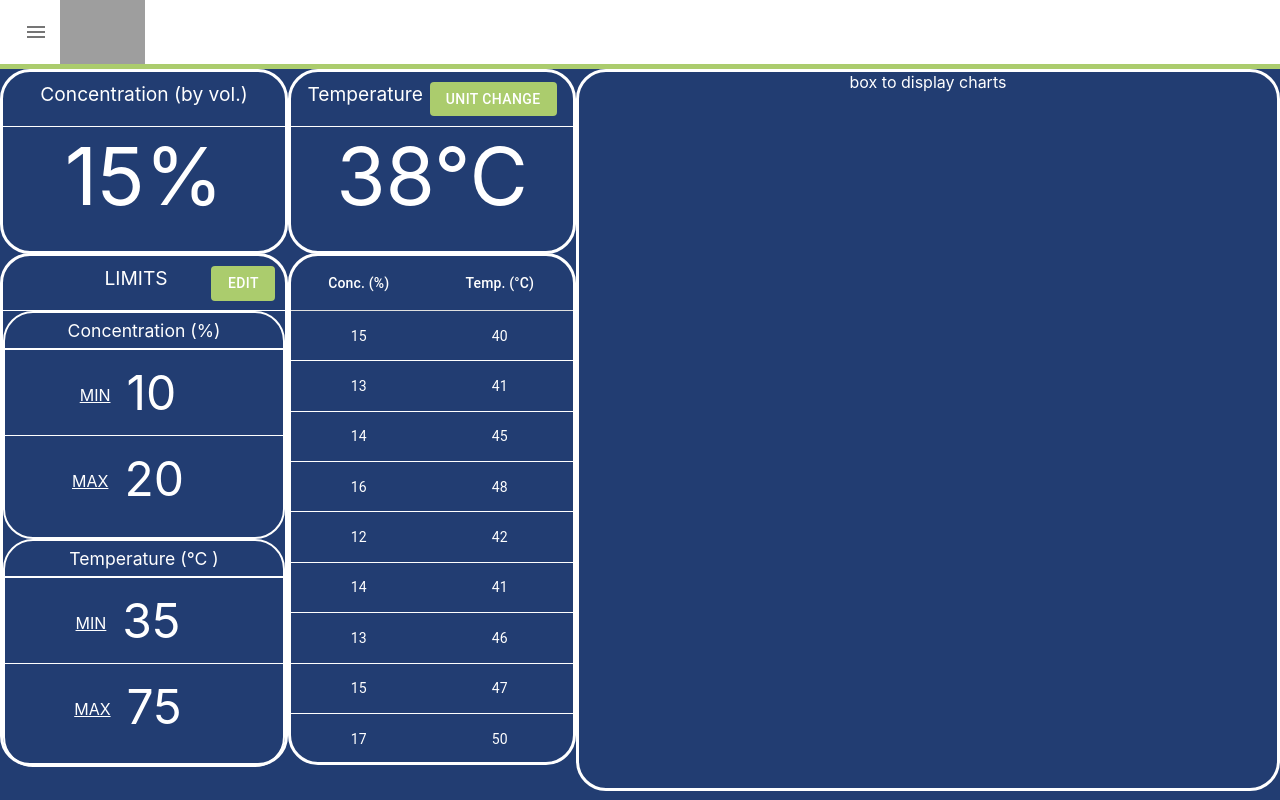
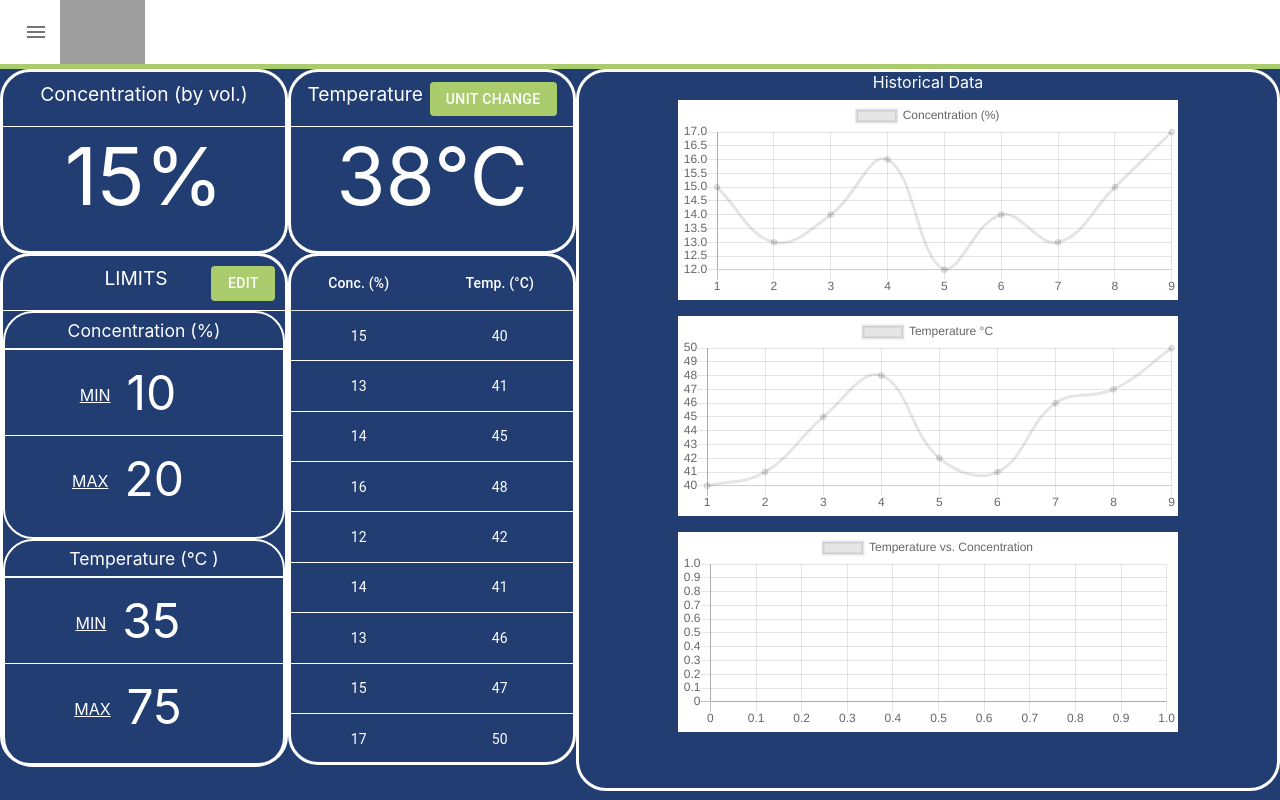
Before and after one commit to mnmccoy95/KYZEN-challenge, a React (Create React App) app in the folder client/: page / in a window 1280 px wide. Built offline with nearby package versions, Linux system fonts and the light colour scheme; grey boxes are pictures that could not be loaded.

Commit message:
all data renders, aside from final chart. no functionality implemented

```diff
--- a/client/package.json
+++ b/client/package.json
@@ -11,6 +11,7 @@
     "@testing-library/jest-dom": "^5.11.9",
     "@testing-library/react": "^11.2.5",
     "@testing-library/user-event": "^12.7.2",
+    "chart.js": "^2.9.4",
     "react": "^17.0.1",
     "react-dom": "^17.0.1",
     "react-router-dom": "^5.2.0",
--- a/client/src/Body.js
+++ b/client/src/Body.js
@@ -1,4 +1,4 @@
-import React, { useState } from "react";
+import React, { useState, useEffect, useRef } from "react";
 import Box from '@material-ui/core/Box';
 import { Data } from "./Data"
 import { ChartData } from "./ChartData"
@@ -10,6 +10,7 @@ import TableCell from '@material-ui/core/TableCell';
 import TableContainer from '@material-ui/core/TableContainer';
 import TableHead from '@material-ui/core/TableHead';
 import TableRow from '@material-ui/core/TableRow';
+import Chart from "chart.js";
 
 export const Body = () => {
   // const [data, setData] = useState(Data);
@@ -28,6 +29,74 @@ export const Body = () => {
     },
   });
 
+  const temps = ChartData.map((pair) => { return pair.temp })
+  const concs = ChartData.map((pair) => { return pair.conc })
+
+  const concChart = useRef();
+  const tempChart = useRef();
+  const compareChart = useRef();
+
+  useEffect(() => {
+    new Chart(concChart.current, {
+      type: "line",
+      data: {
+        //Bring in data
+        labels: [1, 2, 3, 4, 5, 6, 7, 8, 9],
+        datasets: [
+          {
+            label: "Concentration (%)",
+            data: concs,
+            fill: false,
+          }
+        ],
+        options: {
+          responsive: true,
+          maintainAspectRatio: false,
+        }
+      },
+    })
+
+    new Chart(tempChart.current, {
+      type: "line",
+      data: {
+        //Bring in data
+        labels: [1, 2, 3, 4, 5, 6, 7, 8, 9],
+        datasets: [
+          {
+            label: `Temperature ${units}`,
+            data: temps,
+            fill: false,
+          }
+        ],
+        options: {
+          responsive: true,
+          maintainAspectRatio: false
+        }
+      },
+    })
+
+    new Chart(compareChart.current, {
+      type: "scatter",
+      data: {
+        datasets: [
+          {
+            label: `Temperature vs. Concentration`,
+            data: ChartData,
+          }
+        ],
+        options: {
+          responsive: true,
+          maintainAspectRatio: false,
+          scales: {
+            xAxes: [{
+              type: 'linear',
+              position: 'bottom'
+            }]
+          }
+        }
+      },
+    })
+  }, [])
 
   return (
     <ThemeProvider theme={theme}>
@@ -129,9 +198,18 @@ export const Body = () => {
           </Box>
         </Box>
         <Box height="99.5%" className="columnB">
-          <Box height="100%" border={3} borderColor="white" borderRadius={30} color="white" >
-            box to display charts
-        </Box>
+          <Box height="100%" border={3} borderColor="white" borderRadius={30} color="white" className="chartContainer">
+            Historical Data
+            <div className="canvasContainer">
+              <canvas ref={concChart} height="200" width="500" className="concChart" />
+            </div>
+            <div className="canvasContainer">
+              <canvas ref={tempChart} height="200" width="500" className="concChart" />
+            </div>
+            <div className="canvasContainer">
+              <canvas ref={compareChart} height="200" width="500" className="concChart" />
+            </div>
+          </Box>
         </Box>
       </div>
     </ThemeProvider>
--- a/client/src/index.css
+++ b/client/src/index.css
@@ -156,3 +156,18 @@ tr {
 tr:last-child {
   border-bottom: 0;
 }
+
+.concChart {
+  background-color: white;
+}
+
+.chartContainer {
+  display: flex;
+  flex-direction: column;
+  align-content: center;
+  align-items: center;
+}
+
+.canvasContainer {
+  margin: .5em;
+}
```
Also changed, not shown: 2 other files (tests, documents, lock files or other folders).
